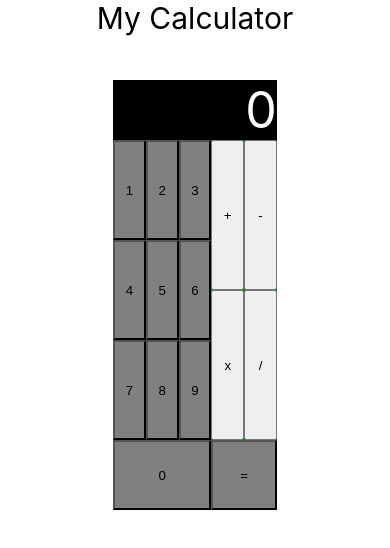
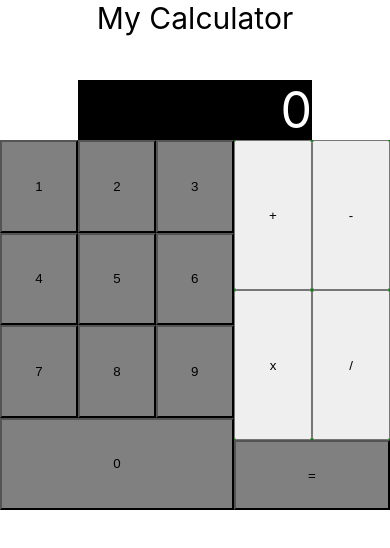
Before and after one commit to aguirreh8/myCalculator, a React (Create React App) app: page / in a window 390 px wide. Shown: the top 548 px of the page. Built offline with nearby package versions, Linux system fonts and the light colour scheme.

Commit message:
Add media queries in css files, change height properties on numBtns

```diff
--- a/src/App.css
+++ b/src/App.css
@@ -19,3 +19,9 @@
   height: 100%;
   background-color: green;
 }
+
+@media screen and (max-width:768px) {
+  .keypad-layout {
+    width: 100%;
+  }
+}
--- a/src/components/Main/Main.css
+++ b/src/components/Main/Main.css
@@ -2,3 +2,10 @@
     margin: 0 auto;
     width: 70%;
 }
+
+@media screen and (max-width: 768px) {
+    .main-wrapper {
+        width: 100%;
+        height: 100%;
+    }
+}
--- a/src/components/NumberKeypad/NumberKeypad.css
+++ b/src/components/NumberKeypad/NumberKeypad.css
@@ -1,13 +1,13 @@
 .keypad-number-btn {
   display: inline-block;
   min-width: 33.3%;
-  height: 100px;
+  height: 25%;
   background-color: gray;
 }
 
 .keypad-number-btn-large {
   display: inline-block;
   min-width: 100%;
-  height: 70px;
+  height: 25%;
   background-color: gray;
 }
```
Also changed, not shown: src/App.jsx (+5 -2 lines).
